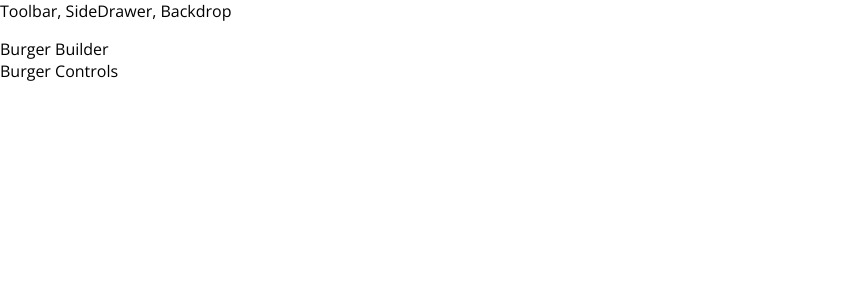
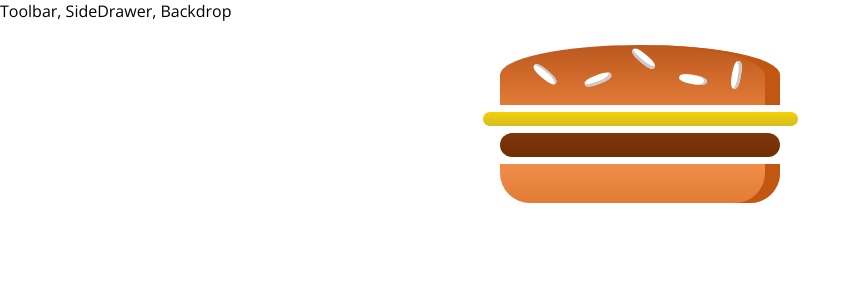
Before and after one commit to jcrowe85/burger-builder, a React (Create React App) app: page / in a window 1280 px wide. Shown: the top 300 px of the page, without its empty margins (0-861 px from the left). Built offline with nearby package versions, Linux system fonts and the light colour scheme.

Commit message:
update burger to render ingredients

```diff
--- a/package.json
+++ b/package.json
@@ -13,7 +13,7 @@
     "web-vitals": "^0.2.4"
   },
   "scripts": {
-    "start": "BROWSER='chrome' react-scripts start",
+    "start": "BROWSER='google chrome' react-scripts start",
     "build": "react-scripts build",
     "test": "react-scripts test",
     "eject": "react-scripts eject"
--- a/src/components/Burger/Burger.js
+++ b/src/components/Burger/Burger.js
@@ -1,12 +1,17 @@
-import classes from '*.module.css';
 import React from 'react';
 
 import classes from './Burger.module.css';
+import BurgerIngredient from './BurgerIngredient/BurgerIngredient';
 
 const burger = (props) => {
     return (
-        <div className={classes.Burger}></div>
+        <div className={classes.Burger}>
+            <BurgerIngredient type="bread-top" />
+            <BurgerIngredient type="cheese" />
+            <BurgerIngredient type="meat" />
+            <BurgerIngredient type="bread-bottom" />
+        </div>
     );
 };
 
-export defult burger;
+export default burger;
--- a/src/components/Burger/BurgerIngredient/BurgerIngredient.js
+++ b/src/components/Burger/BurgerIngredient/BurgerIngredient.js
@@ -1,13 +1,14 @@
 import React, { Component } from 'react';
 
-import classes from '*.module.css';
+import classes from './BurgerIngredient.module.css';
 import PropTypes from 'prop-types';
 
 class BurgerIngredient extends Component {
     render() {
+
         let ingredient = null;
 
-        switch (thisprops.type) {
+        switch (this.props.type) {
             case ('bread-bottom'):
                 ingredient = <div className={classes.BreadBottom}></div>;
                 break;
--- a/src/containers/BurgerBuilder/BurgerBuilder.js
+++ b/src/containers/BurgerBuilder/BurgerBuilder.js
@@ -1,13 +1,13 @@
 import React, { Component } from 'react';
 
 import Aux from '../../hoc/Aux';
+import Burger from '../../components/Burger/Burger'
 
 class BurgerBuilder extends Component {
     render() {
         return (
             <Aux>
-                <div>Burger Builder</div>
-                <div>Burger Controls</div>
+                <Burger />
             </Aux>
         )
     }
```
Also changed, not shown: 2 other files (tests, documents, lock files or other folders).
